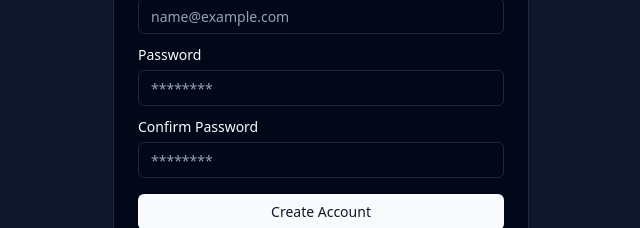
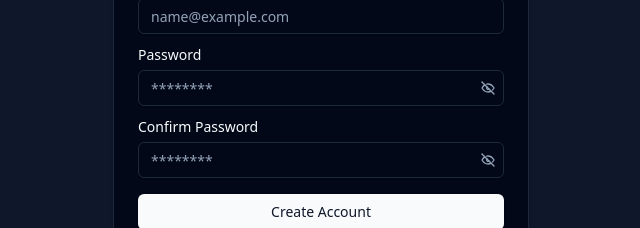
Before and after one commit to renhuawei/vite-web, a React (Vite) app: page /sign-up in a window 1280 px wide. Shown: the part 298-526 px from the top of the page, without its empty margins (319-959 px from the left). Built offline with nearby package versions, Linux system fonts and the light colour scheme.

Commit message:
feat: add password-input custom component

```diff
--- /dev/null
+++ b/src/components/password-input.tsx
@@ -0,0 +1,38 @@
+import * as React from 'react'
+import { cn } from '@/lib/utils'
+import { Button } from './ui/button'
+import { IconEye, IconEyeOff } from '@tabler/icons-react'
+
+export interface PasswordInputProps
+  extends Omit<React.InputHTMLAttributes<HTMLInputElement>, 'type'> {}
+
+const PasswordInput = React.forwardRef<HTMLInputElement, PasswordInputProps>(
+  ({ className, ...props }, ref) => {
+    const [showPassword, setShowPassword] = React.useState(false)
+    return (
+      <div className='relative rounded-md'>
+        <input
+          type={showPassword ? 'text' : 'password'}
+          className={cn(
+            'flex h-9 w-full rounded-md border border-input bg-transparent px-3 py-1 text-sm shadow-sm transition-colors file:border-0 file:bg-transparent file:text-sm file:font-medium placeholder:text-muted-foreground focus-visible:outline-none focus-visible:ring-1 focus-visible:ring-ring disabled:cursor-not-allowed disabled:opacity-50',
+            className
+          )}
+          ref={ref}
+          {...props}
+        />
+        <Button
+          type='button'
+          size='icon'
+          variant='ghost'
+          className='absolute right-1 top-1/2 h-6 w-6 -translate-y-1/2 rounded-md text-muted-foreground'
+          onClick={() => setShowPassword((prev) => !prev)}
+        >
+          {showPassword ? <IconEye size={18} /> : <IconEyeOff size={18} />}
+        </Button>
+      </div>
+    )
+  }
+)
+PasswordInput.displayName = 'PasswordInput'
+
+export { PasswordInput }
--- a/src/pages/auth/components/sign-up-form.tsx
+++ b/src/pages/auth/components/sign-up-form.tsx
@@ -18,6 +18,9 @@ import {
   IconBrandGithub,
   IconLoader2,
 } from '@tabler/icons-react'
+import { PasswordInput } from '@/components/password-input'
+
+interface SignUpFormProps extends HTMLAttributes<HTMLDivElement> {}
 
 const formSchema = z
   .object({
@@ -40,7 +43,7 @@ const formSchema = z
     path: ['confirmPassword'],
   })
 
-export function SignUpForm({ className, ...props }: HTMLAttributes<HTMLDivElement>) {
+export function SignUpForm({ className, ...props }: SignUpFormProps) {
   const [isLoading, setIsLoading] = useState(false)
 
   const form = useForm<z.infer<typeof formSchema>>({
@@ -86,7 +89,7 @@ export function SignUpForm({ className, ...props }: HTMLAttributes<HTMLDivElemen
                 <FormItem className='space-y-1'>
                   <FormLabel>Password</FormLabel>
                   <FormControl>
-                    <Input placeholder='********' {...field} type='password' />
+                    <PasswordInput placeholder='********' {...field} />
                   </FormControl>
                   <FormMessage />
                 </FormItem>
@@ -99,7 +102,7 @@ export function SignUpForm({ className, ...props }: HTMLAttributes<HTMLDivElemen
                 <FormItem className='space-y-1'>
                   <FormLabel>Confirm Password</FormLabel>
                   <FormControl>
-                    <Input placeholder='********' {...field} type='password' />
+                    <PasswordInput placeholder='********' {...field} />
                   </FormControl>
                   <FormMessage />
                 </FormItem>
--- a/src/pages/auth/components/user-auth-form.tsx
+++ b/src/pages/auth/components/user-auth-form.tsx
@@ -1,9 +1,13 @@
 import { HTMLAttributes, useState } from 'react'
-import { cn } from '@/lib/utils'
+import { useForm } from 'react-hook-form'
+import { Link } from 'react-router'
+import { z } from 'zod'
 import { zodResolver } from '@hookform/resolvers/zod'
-import { useForm } from 'react-hook-form'
-import { z } from 'zod'
-import { Button } from '@/components/ui/button'
+import {
+  IconBrandFacebook,
+  IconBrandGithub,
+  IconLoader2,
+} from '@tabler/icons-react'
 import {
   Form,
   FormControl,
@@ -12,13 +16,12 @@ import {
   FormLabel,
   FormMessage,
 } from '@/components/ui/form'
+import { Button } from '@/components/ui/button'
 import { Input } from '@/components/ui/input'
-import { Link } from 'react-router'
-import {
-  IconBrandFacebook,
-  IconBrandGithub,
-  IconLoader2,
-} from '@tabler/icons-react'
+import { PasswordInput } from '@/components/password-input'
+import { cn } from '@/lib/utils'
+
+interface UserAuthFormProps extends HTMLAttributes<HTMLDivElement> {}
 
 const formSchema = z.object({
   email: z
@@ -35,7 +38,7 @@ const formSchema = z.object({
     }),
 })
 
-export function UserAuthForm({ className, ...props }: HTMLAttributes<HTMLDivElement>) {
+export function UserAuthForm({ className, ...props }: UserAuthFormProps) {
   const [isLoading, setIsLoading] = useState(false)
 
   const form = useForm<z.infer<typeof formSchema>>({
@@ -88,7 +91,7 @@ export function UserAuthForm({ className, ...props }: HTMLAttributes<HTMLDivElem
                     </Link>
                   </div>
                   <FormControl>
-                    <Input placeholder='********' {...field} type='password' />
+                    <PasswordInput placeholder='********' {...field} />
                   </FormControl>
                   <FormMessage />
                 </FormItem>
```
